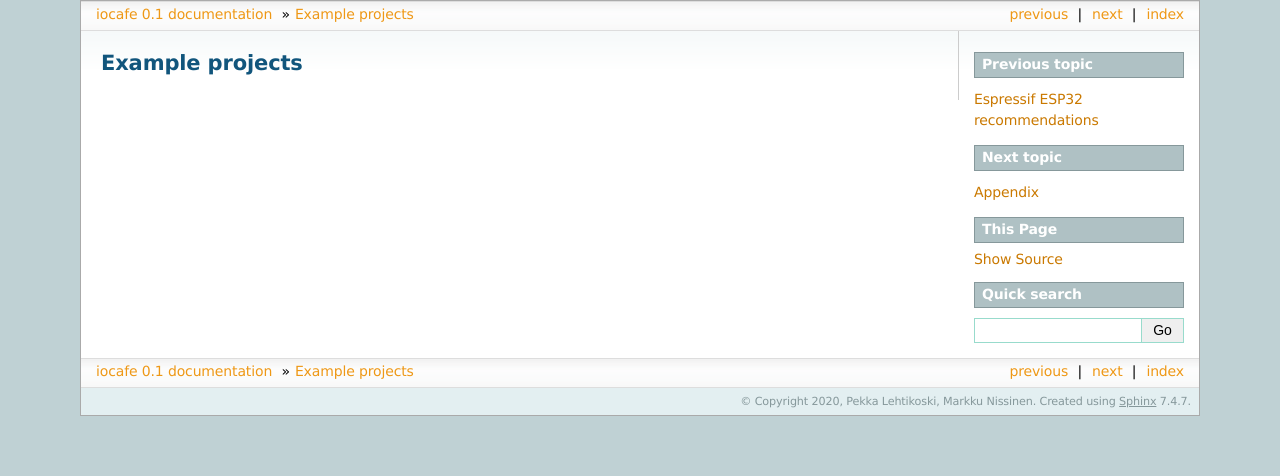
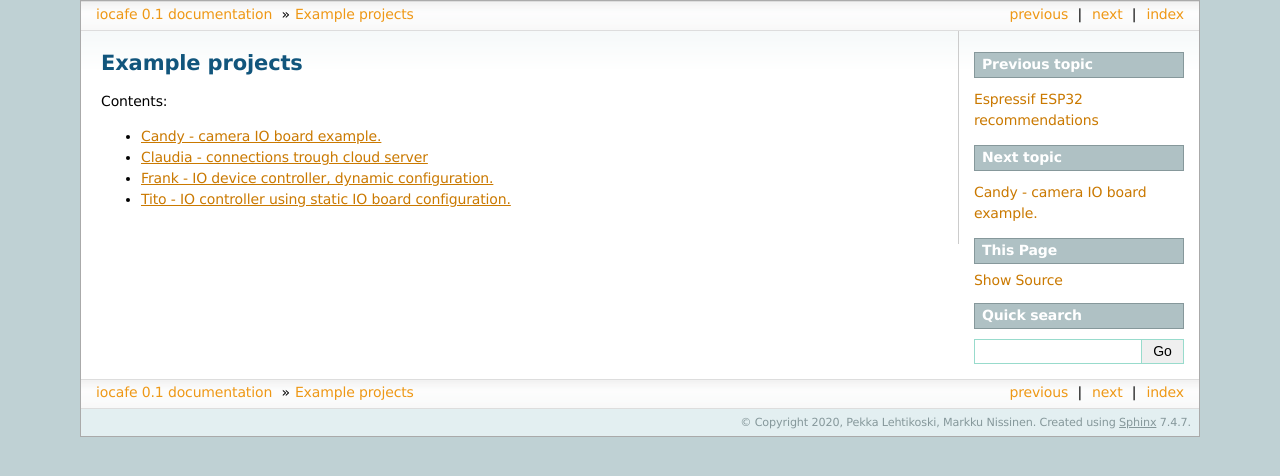
Before and after one commit to iocafe/iocafe-doc, a Sphinx documentation site: the page built from source/examples/examples.rst, in a window 1280 px wide. Shown: the top 476 px of the page. Built offline with Sphinx 7.4.7, drawn with Linux system fonts in a browser that asks for light colours.

Commit message:
documenting

```diff
--- a/source/examples/examples.rst
+++ b/source/examples/examples.rst
@@ -1,2 +1,12 @@
 Example projects
 ================================
+
+.. toctree::
+   :maxdepth: 2
+   :caption: Contents:
+
+   iocom/candy
+   iocom/claudia
+   iocom/frank
+   iocom/gina
+   iocom/tito
--- /dev/null
+++ b/source/examples/iocom/frank.rst
@@ -0,0 +1,6 @@
+Frank - IO device controller, dynamic configuration.
+=======================================================
+Generic dynamically configured server application.
+Frank listens for socket connections from IO devices in network.
+
+notes 22.5.2020/pekka
--- /dev/null
+++ b/source/examples/iocom/gina.rst
@@ -0,0 +1,6 @@
+notes 8.1.2020/pekka
+Gina - full featured IO board.
+Gina is generic IO board example, features can be turned on and off by defines.
+
+build_opt.h - Extra defines for Arduino IDE. Needed to set serial port Rx and Tx buffer sizes to 256.
+platformio.ini - Settings for Visual Studio Code + Platform IO + Arduino build.
--- a/source/index.rst
+++ b/source/index.rst
@@ -14,7 +14,6 @@ IoT/IO device networks over TCP/IP or serial port.
 
    introduction/introduction
    get-started/get-started
-   tutorials/tutorials
    api-reference/api-reference
    security/security
    platform-abstraction/platform-abstraction
```
Also changed, not shown: source/examples/iocom/candy.rst (added, +26 -0 lines), source/examples/iocom/claudia.rst (added, +14 -0 lines), source/examples/iocom/tito.rst (added, +12 -0 lines).
